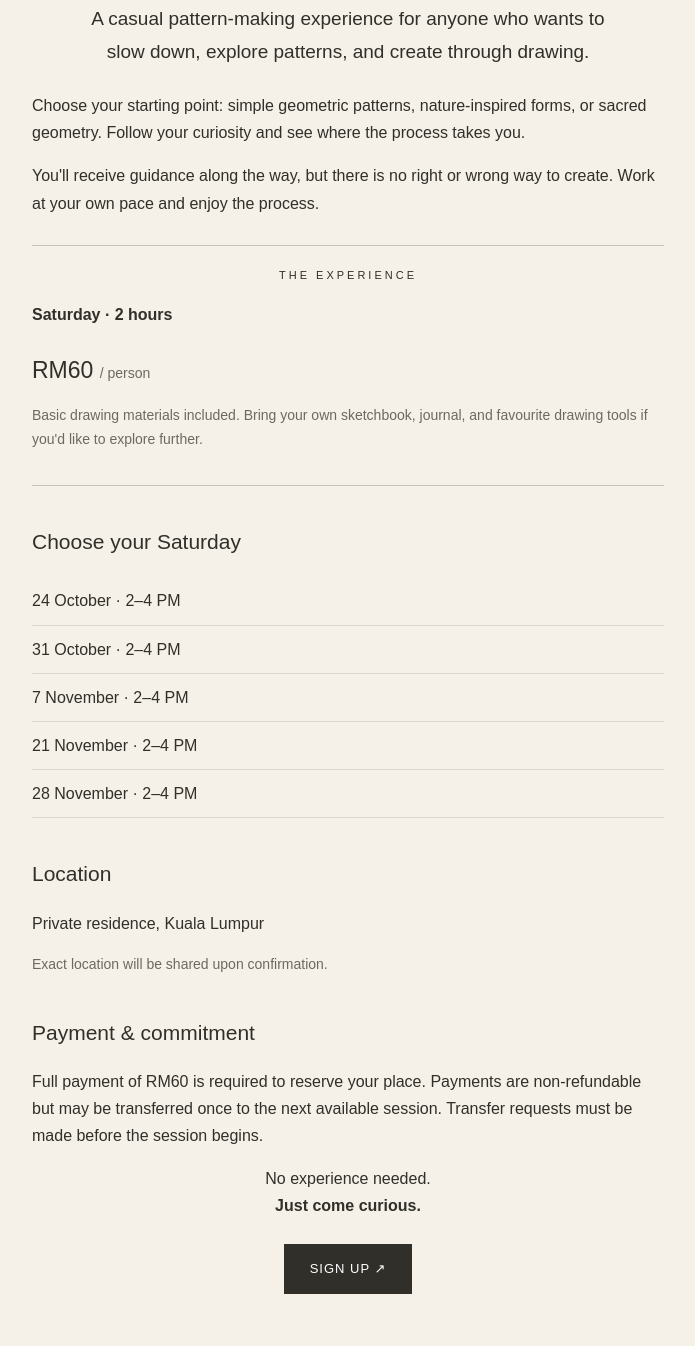
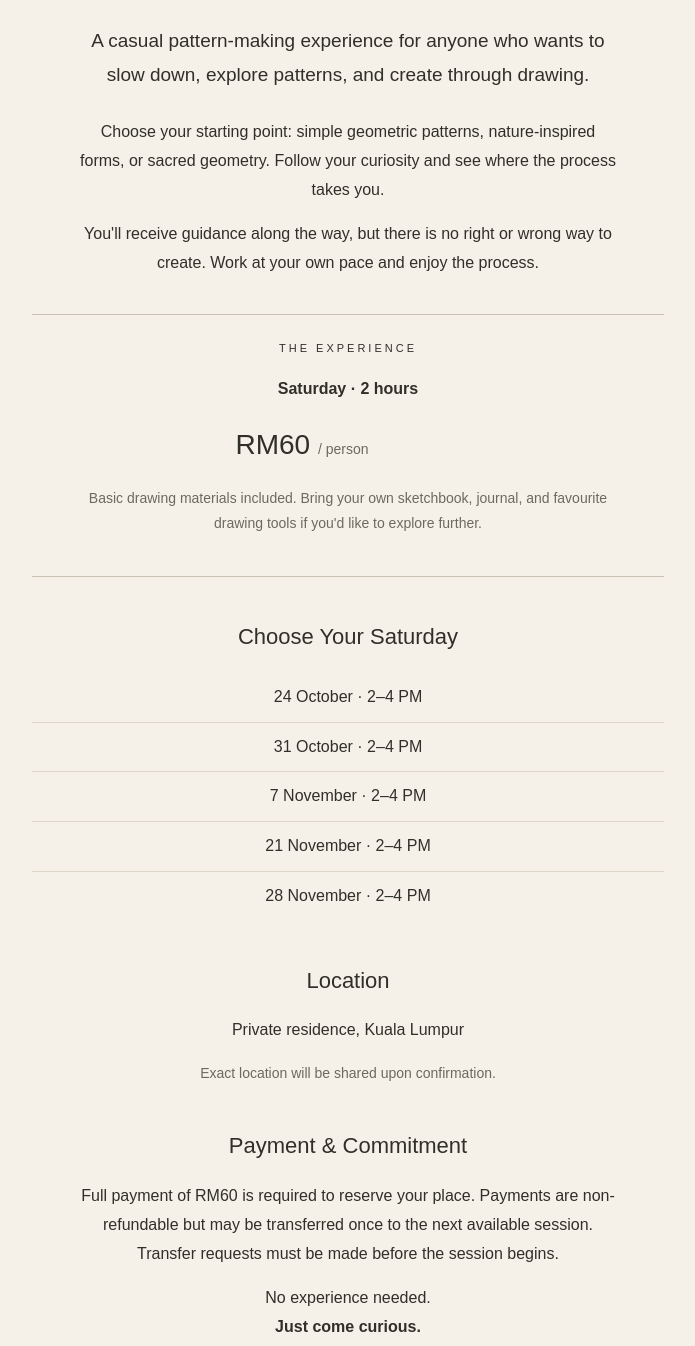
Before and after one commit to vicqipan/aspace, a plain HTML site: page index.html in a window 1280 px wide. Shown: the part 268-1614 px from the top of the page, without its empty margins (292-987 px from the left). Drawn offline with Linux system fonts and the light colour scheme.

Commit message:
Update styles and content in index.html

```diff
--- a/index.html
+++ b/index.html
@@ -17,7 +17,8 @@
       background: #f5f1e8;
       color: #302f29;
       font-family: Arial, sans-serif;
-      line-height: 1.7;
+      line-height: 1.8;
+      text-align: center;
     }
 
     .container {
@@ -30,45 +31,43 @@
       font-size: 11px;
       letter-spacing: 3px;
       text-transform: uppercase;
-      text-align: center;
     }
 
     h1 {
-      font-size: clamp(38px, 8vw, 64px);
+      font-size: clamp(40px, 8vw, 66px);
       font-weight: 400;
-      line-height: 1.1;
+      line-height: 1.15;
       letter-spacing: -2px;
-      text-align: center;
-      margin: 24px 0;
+      margin: 28px 0;
     }
 
     h2 {
-      font-size: 21px;
+      font-size: 22px;
       font-weight: 400;
-      margin-top: 38px;
+      margin: 40px 0 16px;
     }
 
     p {
       font-size: 16px;
+      margin: 16px auto;
+      max-width: 540px;
     }
 
     .intro {
       font-size: 19px;
-      max-width: 520px;
-      margin: 0 auto 24px;
-      text-align: center;
+      margin: 0 auto 26px;
     }
 
     .details {
       border-top: 1px solid #c9c1b3;
       border-bottom: 1px solid #c9c1b3;
-      padding: 20px 0;
-      margin: 28px 0;
+      padding: 24px 0;
+      margin: 36px 0;
     }
 
     .price {
-      font-size: 23px;
-      margin-bottom: 0;
+      font-size: 28px;
+      margin: 8px 0;
     }
 
     .muted {
@@ -79,6 +78,7 @@
     .dates {
       list-style: none;
       padding: 0;
+      margin: 0;
     }
 
     .dates li {
@@ -86,16 +86,20 @@
       border-bottom: 1px solid #ddd6c9;
     }
 
+    .dates li:last-child {
+      border-bottom: none;
+    }
+
     .button {
-      display: block;
-      width: fit-content;
-      margin: 24px auto 0;
-      padding: 14px 26px;
+      display: inline-block;
+      margin: 28px auto 0;
+      padding: 15px 34px;
       background: #302f29;
       color: #fff;
       text-decoration: none;
-      letter-spacing: 1px;
+      letter-spacing: 2px;
       font-size: 13px;
+      transition: background 0.2s ease;
     }
 
     .button:hover {
@@ -103,18 +107,18 @@
     }
 
     footer {
-      margin-top: 55px;
-      padding-top: 20px;
+      margin-top: 60px;
+      padding-top: 22px;
       border-top: 1px solid #c9c1b3;
-      font-size: 12px;
-      letter-spacing: 2px;
-      text-align: center;
+      font-size: 11px;
+      letter-spacing: 3px;
     }
   </style>
 </head>
 
 <body>
   <main class="container">
+
     <div class="eyebrow">A SPACE · CREATIVE PRACTICE</div>
 
     <h1>Living With<br>Pattern</h1>
@@ -126,8 +130,8 @@
 
     <p>
       Choose your starting point: simple geometric patterns,
-      nature-inspired forms, or sacred geometry. Follow your
-      curiosity and see where the process takes you.
+      nature-inspired forms, or sacred geometry.
+      Follow your curiosity and see where the process takes you.
     </p>
 
     <p>
@@ -137,18 +141,22 @@
     </p>
 
     <section class="details">
-      <div class="eyebrow">The experience</div>
+      <div class="eyebrow">THE EXPERIENCE</div>
+
       <p><strong>Saturday · 2 hours</strong></p>
+
       <p class="price">RM60 <span class="muted">/ person</span></p>
+
       <p class="muted">
-        Basic drawing materials included. Bring your own
-        sketchbook, journal, and favourite drawing tools
-        if you'd like to explore further.
+        Basic drawing materials included.
+        Bring your own sketchbook, journal, and favourite
+        drawing tools if you'd like to explore further.
       </p>
     </section>
 
     <section>
-      <h2>Choose your Saturday</h2>
+      <h2>Choose Your Saturday</h2>
+
       <ul class="dates">
         <li>24 October · 2–4 PM</li>
         <li>31 October · 2–4 PM</li>
@@ -161,22 +169,20 @@
     <section>
       <h2>Location</h2>
       <p>Private residence, Kuala Lumpur</p>
-      <p class="muted">
-        Exact location will be shared upon confirmation.
+      <p class="muted">Exact location will be shared upon confirmation.</p>
+    </section>
+
+    <section>
+      <h2>Payment & Commitment</h2>
+      <p>
+        Full payment of RM60 is required to reserve your place.
+        Payments are non-refundable but may be transferred once
+        to the next available session. Transfer requests must
+        be made before the session begins.
       </p>
     </section>
 
-    <section>
-      <h2>Payment & commitment</h2>
-      <p>
-        Full payment of RM60 is required to reserve your place.
-        Payments are non-refundable but may be transferred
-        once to the next available session. Transfer requests
-        must be made before the session begins.
-      </p>
-    </section>
-
-    <p style="text-align: center;">
+    <p>
       No experience needed.<br>
       <strong>Just come curious.</strong>
     </p>
@@ -189,6 +195,7 @@
     >SIGN UP ↗</a>
 
     <footer>A SPACE · LIVING WITH PATTERN</footer>
+
   </main>
 </body>
 </html>
```
